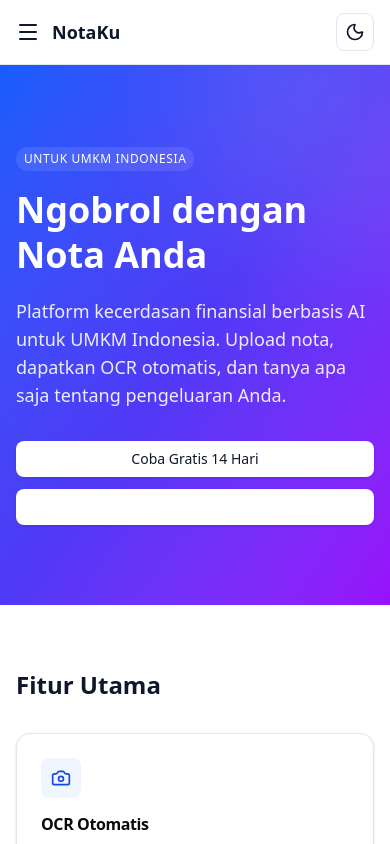
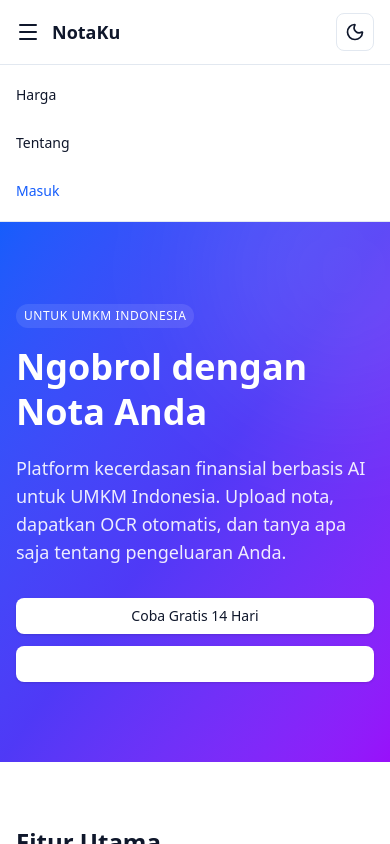
Before and after one commit to aripoya/Notaku-Frontend-Cloudflare, a Next.js app in the folder frontend/: page / in a window 390 px wide. Both pictures are taken after a click on the button 28 px from the left and 32 px from the top of the page. Shown: the top 844 px of the page. Built offline with nearby package versions, Linux system fonts and the light colour scheme.

Commit message:
fix(mobile): add mobile menu for non-authenticated users (Harga, Tentang, Masuk)

```diff
--- a/frontend/src/components/layout/Header.tsx
+++ b/frontend/src/components/layout/Header.tsx
@@ -24,6 +24,7 @@ export default function Header({ onMenuToggle }: HeaderProps) {
   const router = useRouter();
   const { theme, setTheme } = useTheme();
   const [mounted, setMounted] = useState(false);
+  const [mobileMenuOpen, setMobileMenuOpen] = useState(false);
   const { user, isAuthenticated, logout } = useAuth();
 
   // Hydrate on mount
@@ -41,7 +42,17 @@ export default function Header({ onMenuToggle }: HeaderProps) {
     <header className="w-full border-b border-slate-200 dark:border-slate-700 bg-white dark:bg-slate-900">
       <div className="max-w-7xl mx-auto px-4 sm:px-6 lg:px-8 h-16 flex items-center justify-between">
         <div className="flex items-center gap-3">
-          <button className="md:hidden" aria-label="Toggle menu" onClick={onMenuToggle}>
+          <button
+            className="md:hidden"
+            aria-label="Toggle menu"
+            onClick={() => {
+              if (isAuthenticated && onMenuToggle) {
+                onMenuToggle();
+              } else {
+                setMobileMenuOpen(!mobileMenuOpen);
+              }
+            }}
+          >
             <Menu className="w-6 h-6" />
           </button>
           <Link href="/" className="font-bold text-lg">
@@ -107,6 +118,34 @@ export default function Header({ onMenuToggle }: HeaderProps) {
         </div>
       </div>
 
+      {/* Mobile Menu for Non-Authenticated Users */}
+      {!isAuthenticated && mobileMenuOpen && (
+        <div className="md:hidden border-t border-slate-200 dark:border-slate-700 bg-white dark:bg-slate-900">
+          <nav className="px-4 py-3 space-y-3">
+            <Link
+              href="/pricing"
+              className="block py-2 text-sm hover:text-blue-600"
+              onClick={() => setMobileMenuOpen(false)}
+            >
+              Harga
+            </Link>
+            <Link
+              href="/about"
+              className="block py-2 text-sm hover:text-blue-600"
+              onClick={() => setMobileMenuOpen(false)}
+            >
+              Tentang
+            </Link>
+            <Link
+              href="/login"
+              className="block py-2 text-sm text-blue-600 font-medium"
+              onClick={() => setMobileMenuOpen(false)}
+            >
+              Masuk
+            </Link>
+          </nav>
+        </div>
+      )}
     </header>
   );
 }
```
